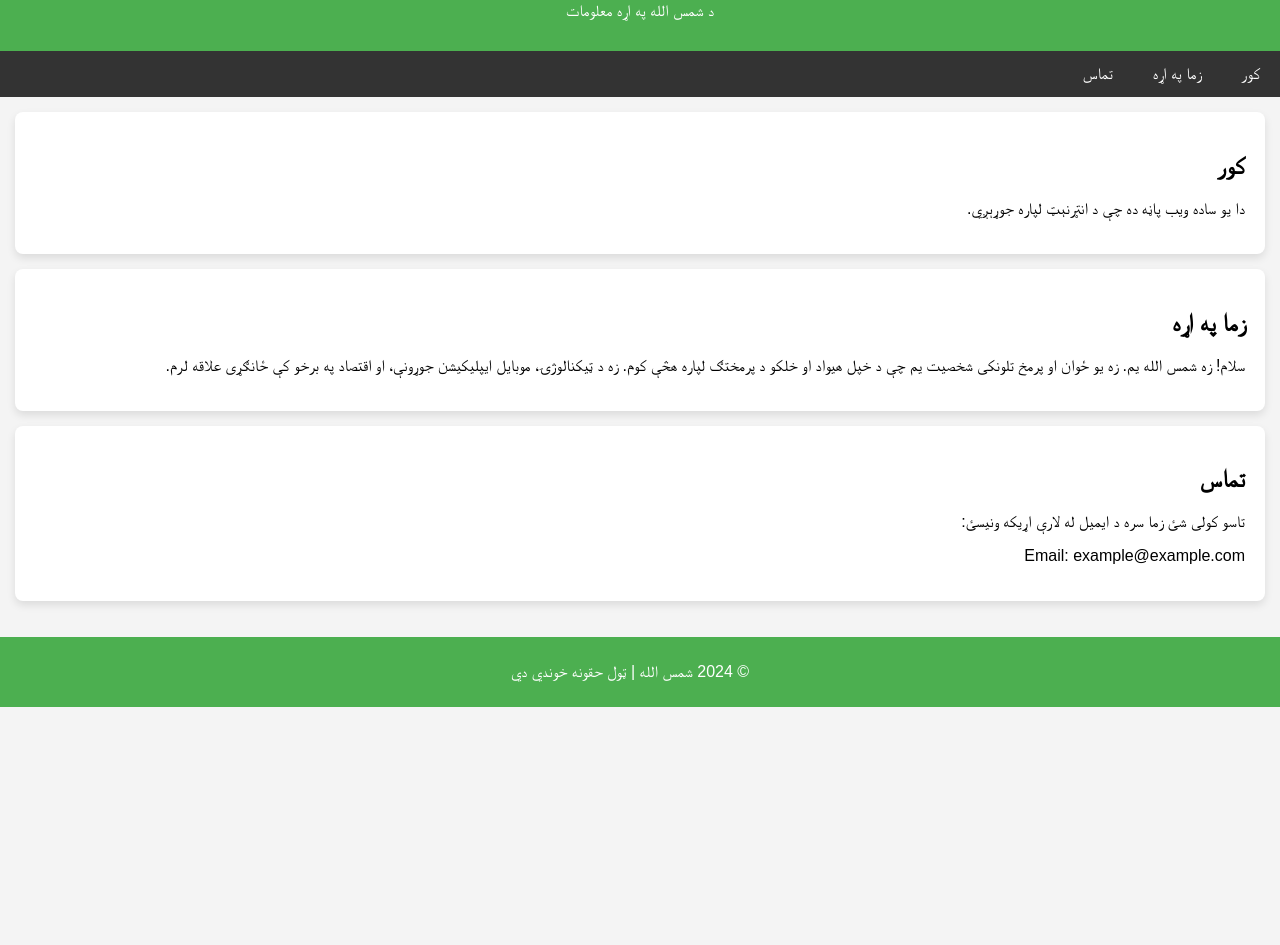
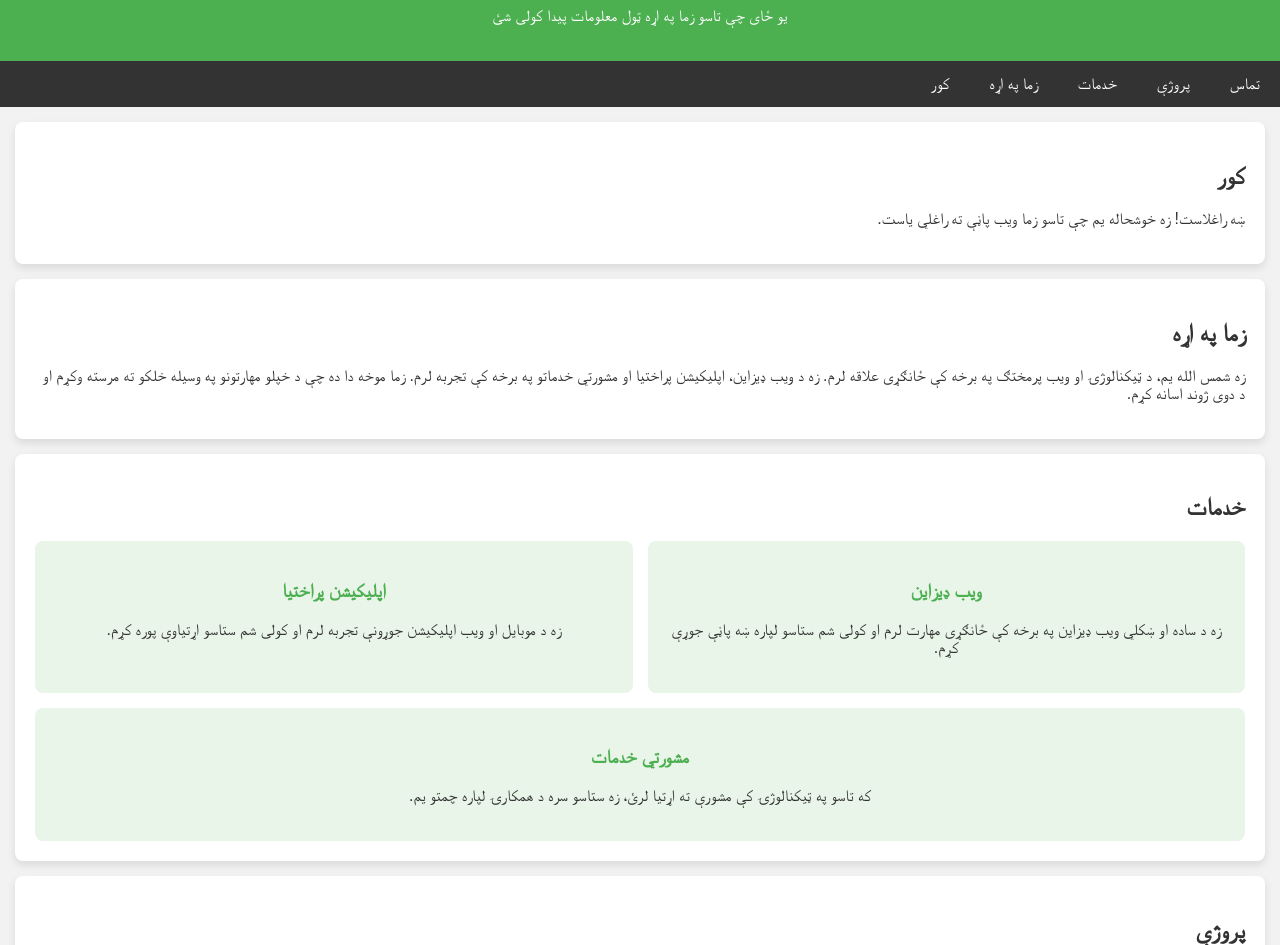
Before and after one commit to Shamsallah123/zmawebona, a plain HTML site: page index.html in a window 1280 px wide. Shown: the part 93-1038 px from the top of the page. Before the commit the page ends 800 px from the top, so only its background shows below. Drawn offline with Linux system fonts and the light colour scheme.

Commit message:
Update index.html
ت

```diff
--- a/index.html
+++ b/index.html
@@ -5,23 +5,26 @@
     <meta name="viewport" content="width=device-width, initial-scale=1.0">
     <title>زما ویب پاڼه</title>
     <style>
-        /* ساده ډیزاین */
+        /* عمومي سټایل */
         body {
             font-family: Arial, sans-serif;
-            background-color: #f4f4f4;
+            background-color: #f2f2f2;
             margin: 0;
             padding: 0;
             direction: rtl;
             text-align: right;
+            color: #333;
         }
 
+        /* د سر برخه */
         header {
             background-color: #4CAF50;
             color: white;
-            padding: 15px;
+            padding: 20px;
             text-align: center;
         }
 
+        /* منو */
         nav {
             background-color: #333;
             overflow: hidden;
@@ -41,55 +44,103 @@
             color: black;
         }
 
+        /* اصلي منځپانګه */
         section {
             padding: 20px;
+            margin: 15px;
             background-color: white;
-            margin: 15px;
             border-radius: 8px;
             box-shadow: 0 4px 8px rgba(0, 0, 0, 0.1);
         }
 
+        /* د خدماتو برخه */
+        .service {
+            display: flex;
+            flex-wrap: wrap;
+            gap: 15px;
+        }
+
+        .service-item {
+            flex: 1 1 30%;
+            padding: 20px;
+            background-color: #e9f5e9;
+            border-radius: 8px;
+            text-align: center;
+        }
+
+        .service-item h3 {
+            color: #4CAF50;
+        }
+
+        /* فوټر */
         footer {
             background-color: #4CAF50;
             color: white;
             text-align: center;
             padding: 10px;
-            position: fixed;
-            bottom: 0;
-            width: 100%;
         }
     </style>
 </head>
 <body>
 
-    <!-- ویب پاڼه سر -->
+    <!-- د ویب پاڼې سر -->
     <header>
         <h1>زما ویب پاڼه</h1>
-        <p>د شمس الله په اړه معلومات</p>
+        <p>یو ځای چې تاسو زما په اړه ټول معلومات پیدا کولی شئ</p>
     </header>
 
     <!-- منو -->
     <nav>
+        <a href="#contact">تماس</a>
+        <a href="#projects">پروژې</a>
+        <a href="#services">خدمات</a>
+        <a href="#about">زما په اړه</a>
         <a href="#home">کور</a>
-        <a href="#about">زما په اړه</a>
-        <a href="#contact">تماس</a>
     </nav>
 
     <!-- اصلي منځپانګه -->
     <section id="home">
         <h2>کور</h2>
-        <p>دا یو ساده ویب پاڼه ده چې د انټرنېټ لپاره جوړېږي.</p>
+        <p>ښه راغلاست! زه خوشحاله یم چې تاسو زما ویب پاڼې ته راغلي یاست.</p>
     </section>
 
     <section id="about">
         <h2>زما په اړه</h2>
-        <p>سلام! زه شمس الله یم. زه یو ځوان او پرمخ تلونکی شخصیت یم چې د خپل هیواد او خلکو د پرمختګ لپاره هڅې کوم. زه د ټیکنالوژۍ، موبایل ایپلیکیشن جوړونې، او اقتصاد په برخو کې ځانګړی علاقه لرم.</p>
+        <p>زه شمس الله یم، د ټیکنالوژۍ او ویب پرمختګ په برخه کې ځانګړی علاقه لرم. زه د ویب ډیزاین، اپلیکیشن پراختیا او مشورتي خدماتو په برخه کې تجربه لرم. زما موخه دا ده چې د خپلو مهارتونو په وسیله خلکو ته مرسته وکړم او د دوی ژوند اسانه کړم.</p>
+    </section>
+
+    <section id="services">
+        <h2>خدمات</h2>
+        <div class="service">
+            <div class="service-item">
+                <h3>ویب ډیزاین</h3>
+                <p>زه د ساده او ښکلي ویب ډیزاین په برخه کې ځانګړی مهارت لرم او کولی شم ستاسو لپاره ښه پاڼې جوړې کړم.</p>
+            </div>
+            <div class="service-item">
+                <h3>اپلیکیشن پراختیا</h3>
+                <p>زه د موبایل او ویب اپلیکیشن جوړونې تجربه لرم او کولی شم ستاسو اړتیاوې پوره کړم.</p>
+            </div>
+            <div class="service-item">
+                <h3>مشورتي خدمات</h3>
+                <p>که تاسو په ټیکنالوژۍ کې مشورې ته اړتیا لرئ، زه ستاسو سره د همکارۍ لپاره چمتو یم.</p>
+            </div>
+        </div>
+    </section>
+
+    <section id="projects">
+        <h2>پروژې</h2>
+        <p>ما څو پروژې ترسره کړي دي چې په کې د ویب او موبایل اپلیکیشن پراختیا شامل دي. دلته زما یو څو مهمې پروژې ښودل شوي دي.</p>
+        <ul>
+            <li>پروژه ۱: د ای کامرس ویب پاڼه</li>
+            <li>پروژه ۲: د تعلیمي اپلیکیشن پراختیا</li>
+            <li>پروژه ۳: د شخصي ویب پاڼه جوړول</li>
+        </ul>
     </section>
 
     <section id="contact">
         <h2>تماس</h2>
-        <p>تاسو کولی شئ زما سره د ایمیل له لارې اړیکه ونیسئ:</p>
-        <p>Email: example@example.com</p>
+        <p>تاسو کولی شئ زما سره په ایمیل یا د اړیکې د فورمې له لارې اړیکه ونیسئ:</p>
+        <p>ایمیل: example@example.com</p>
     </section>
 
     <!-- فوټر -->
```
